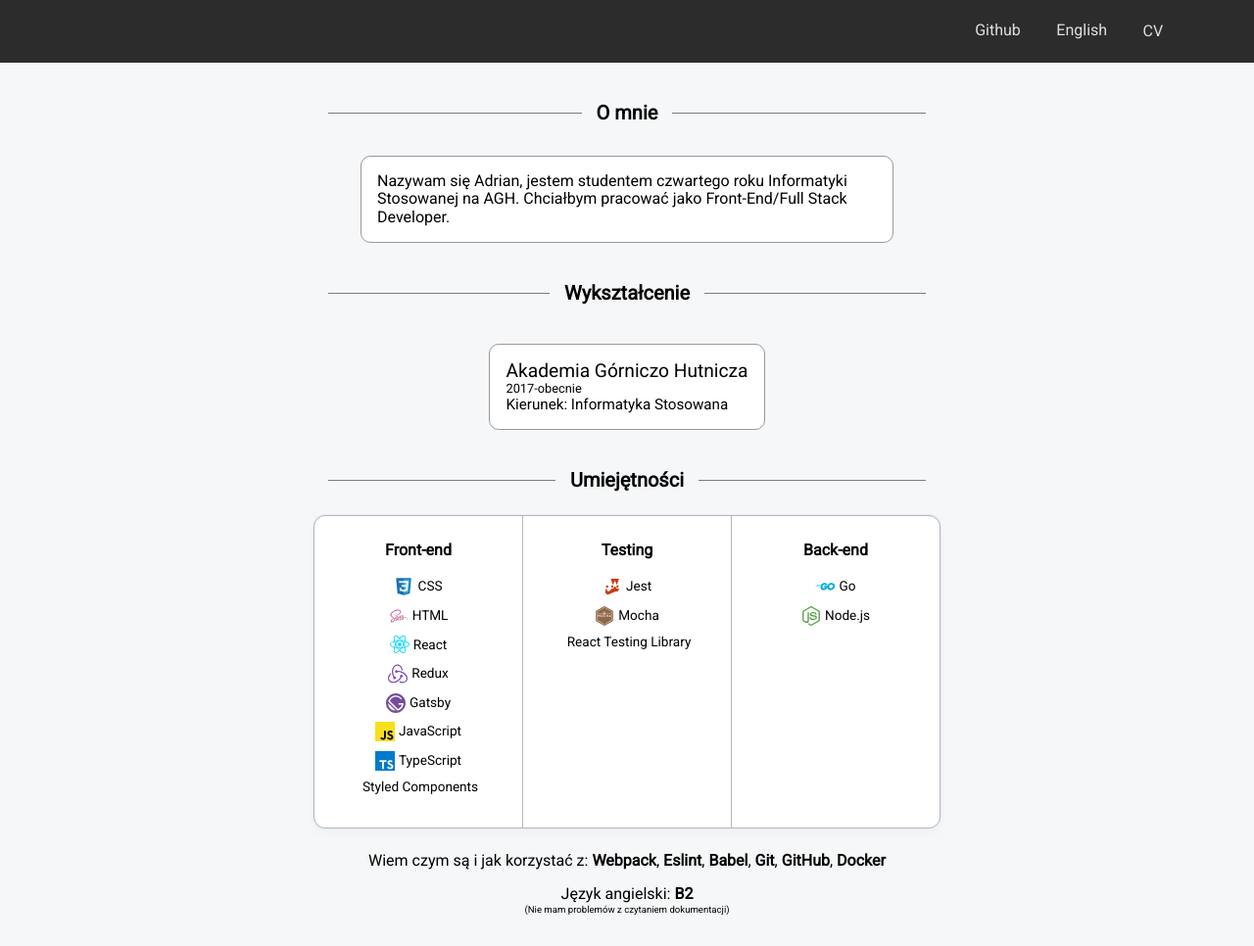
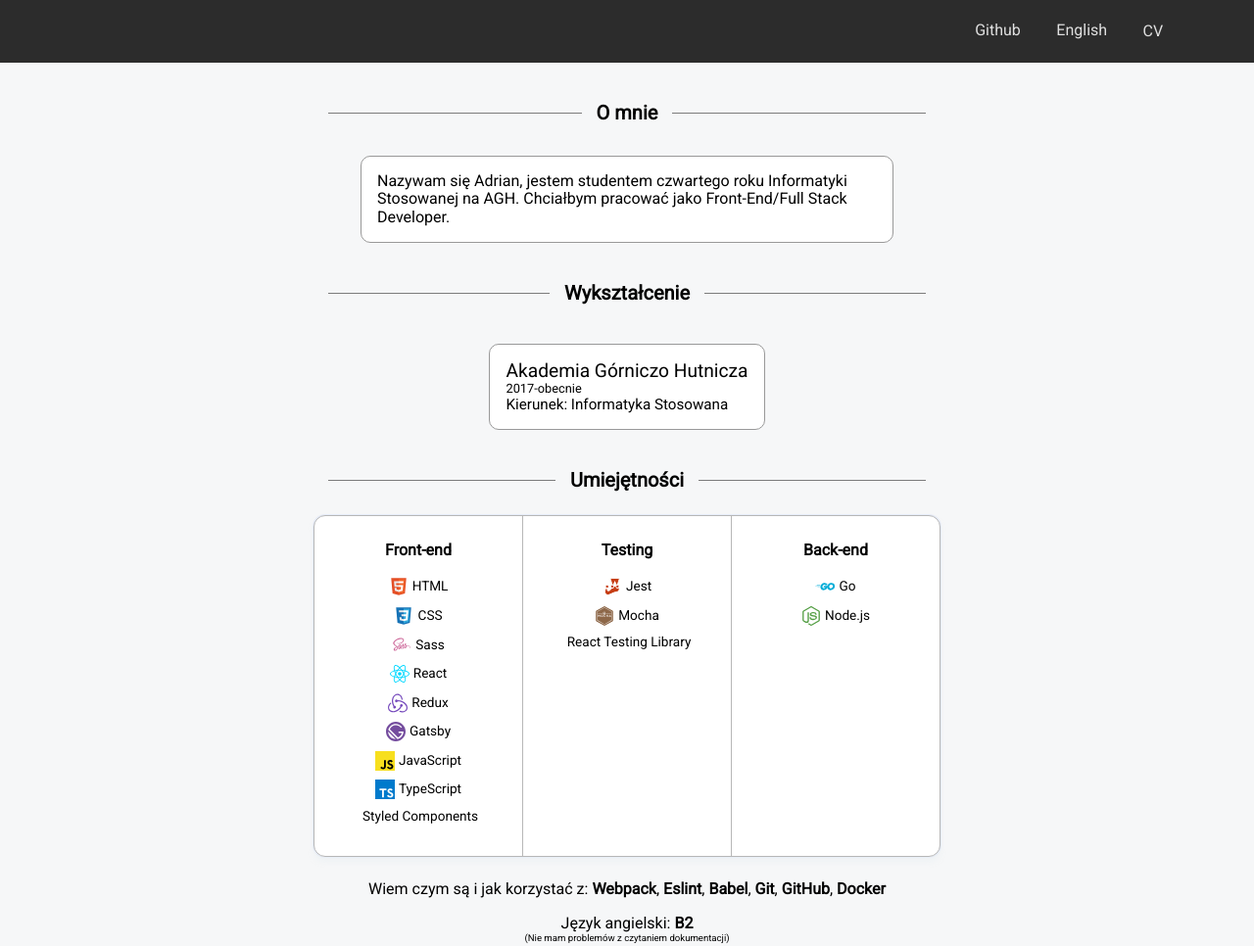
Before and after one commit to AdBoc/portfolio, a Gatsby site: page / in a window 1280 px wide. Shown: the top 966 px of the page at 98% size. Built offline with nearby package versions, Linux system fonts and the light colour scheme; Gatsby itself is replaced by a stand-in of ours.

Commit message:
fixed html icon

```diff
--- a/components/Skills/index.tsx
+++ b/components/Skills/index.tsx
@@ -2,7 +2,7 @@
 import { useTranslation } from "react-i18next"
 
 import Skill from "./Skill"
-import { CssSvg, GatsbySvg, GoSvg, JestSvg, JsSvg, MochaSvg, NodeSvg, ReactSvg, ReduxSvg, SassSvg, TsSvg } from "../SVG/svg"
+import { CssSvg, GatsbySvg, GoSvg, HtmlSvg, JestSvg, JsSvg, MochaSvg, NodeSvg, ReactSvg, ReduxSvg, SassSvg, TsSvg } from "../SVG/svg"
 
 import { SectionWrapper } from "../styles/SectionWrapper"
 import { SectionTitle } from "../styles/SectionTitleWrapper"
@@ -17,8 +17,9 @@
       <S.SkillsContainer>
         <S.SkillsColumn>
           <h2>Front-end</h2>
+          <Skill label="HTML" svg={<HtmlSvg />} />
           <Skill label="CSS" svg={<CssSvg />} />
-          <Skill label="HTML" svg={<SassSvg />} />
+          <Skill label="Sass" svg={<SassSvg />} />
           <Skill label="React" svg={<ReactSvg />} />
           <Skill label="Redux" svg={<ReduxSvg />} />
           <Skill label="Gatsby" svg={<GatsbySvg />} />
```
Also changed, not shown: components/SVG/svg.jsx (+1 -0 lines).
